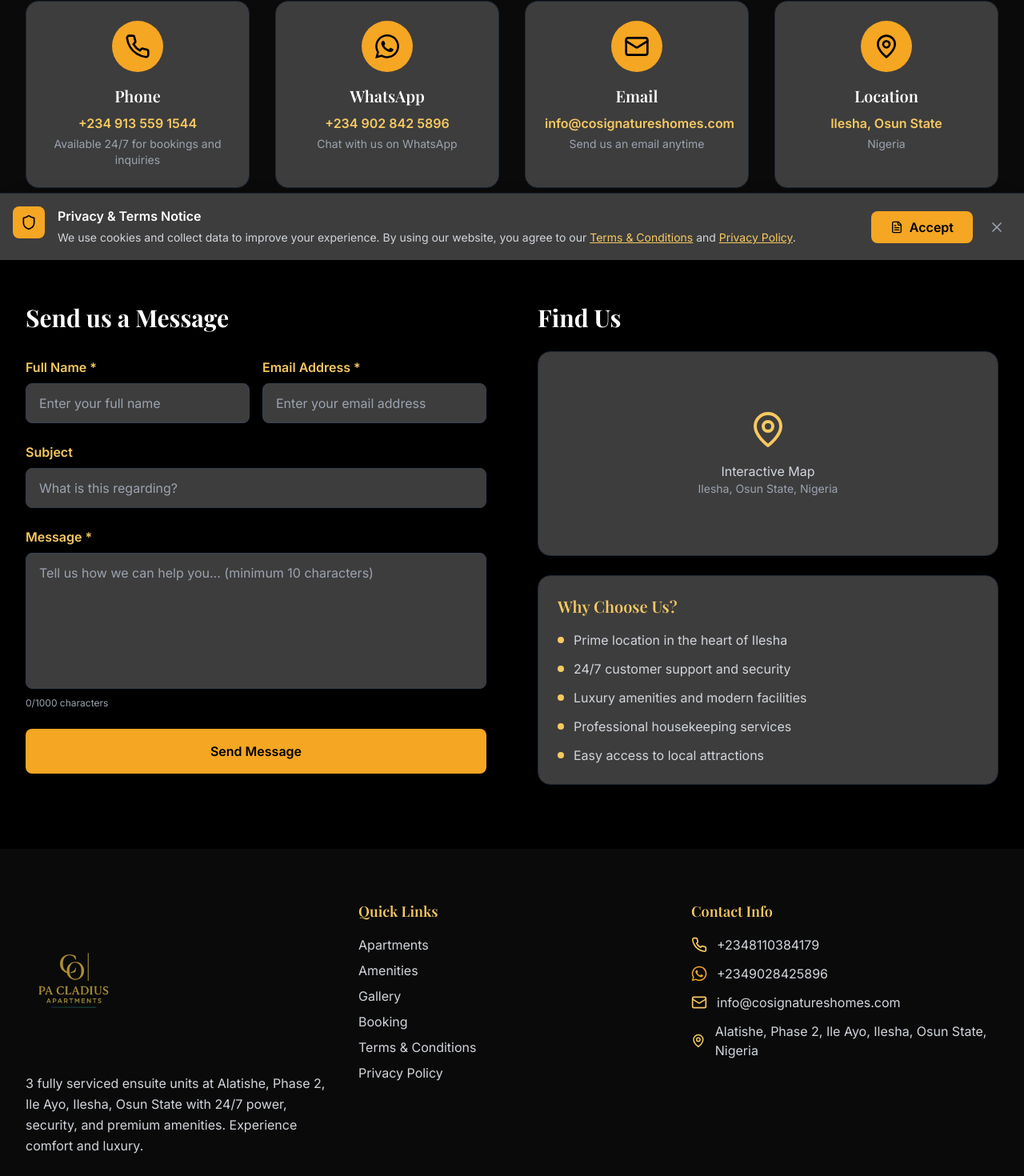
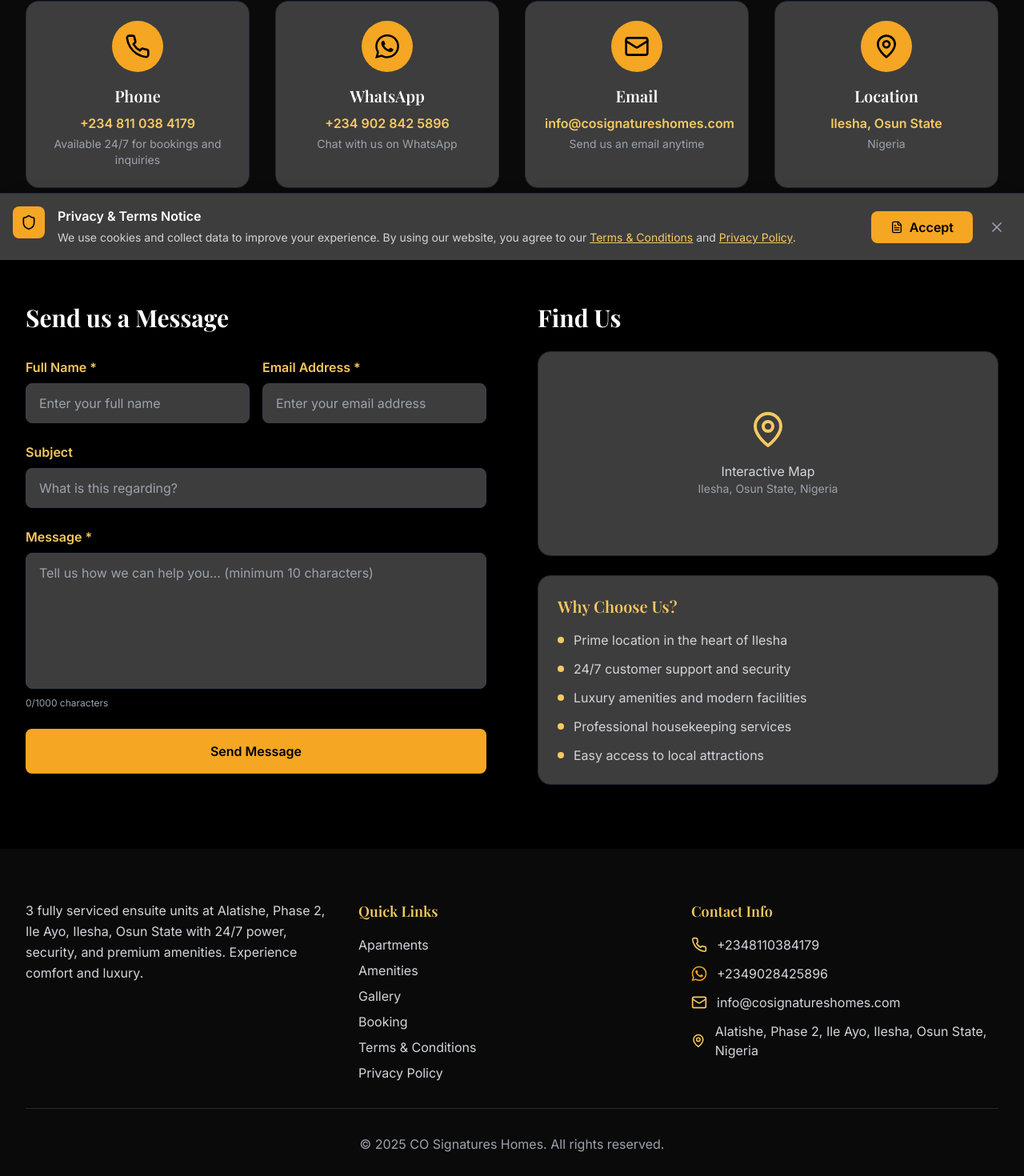
Before and after one commit to Zzubayr/cosignatureshomes, a Next.js app: page /contact in a window 1280 px wide. Shown: the part 475-1945 px from the top of the page at 80% size. Built offline with nearby package versions, Linux system fonts and the light colour scheme; no server answers; a web font is replaced by a local one.

Commit message:
small changes

```diff
--- a/app/contact/page.tsx
+++ b/app/contact/page.tsx
@@ -129,7 +129,7 @@
     {
       icon: Phone,
       title: 'Phone',
-      details: '+234 913 559 1544',
+      details: '+234 811 038 4179',
       description: 'Available 24/7 for bookings and inquiries'
     },
     {
--- a/components/Footer.tsx
+++ b/components/Footer.tsx
@@ -11,7 +11,7 @@
         <div className="grid grid-cols-1 md:grid-cols-3 gap-8 mb-8">
           {/* Logo and Description */}
           <div className="space-y-4">
-            <Link href="/pa-claudius" className="flex items-center">
+            {/* <Link href="/pa-claudius" className="flex items-center">
               <Image
                 src="/PA Claudius.svg"
                 alt="Pa Claudius Apartments"
@@ -19,7 +19,7 @@
                 height={200}
                 className="h-[200px] w-[120px]"
               />
-            </Link>
+            </Link> */}
             <p className="text-gray-300 leading-relaxed">
               3 fully serviced ensuite units at Alatishe, Phase 2, Ile Ayo, Ilesha, Osun State with 24/7 power,
               security, and premium amenities. Experience comfort and luxury.
```
